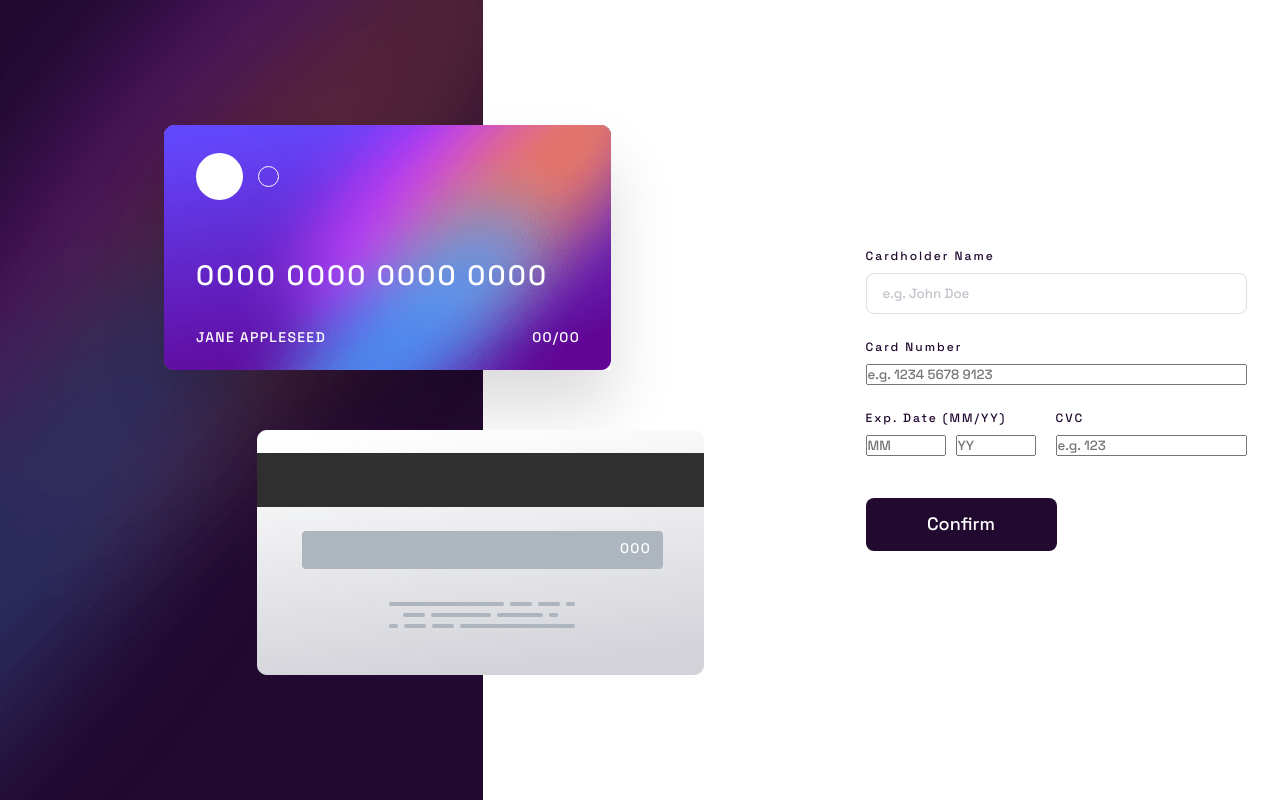
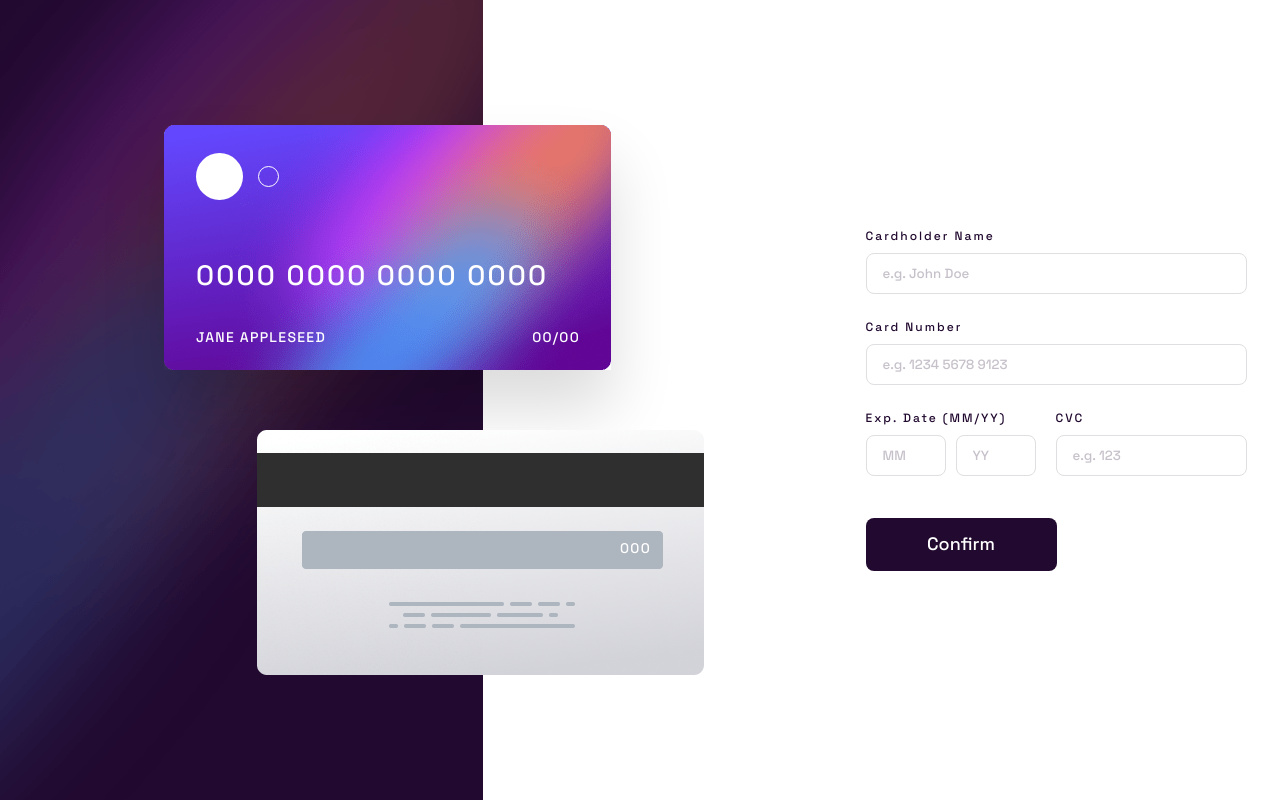
Before and after one commit to Mariam-Mantidze/Interactive-card-details-form, a React (Vite) app: page / in a window 1280 px wide. Built offline with nearby package versions, Linux system fonts and the light colour scheme.

Commit message:
refactor: add watch api

```diff
--- a/src/App.jsx
+++ b/src/App.jsx
@@ -4,124 +4,92 @@ import React from "react";
 import Form from "./components/Form";
 import Success from "./components/Success";
 import Card from "./components/Card";
+import { GlobalStyle } from "../styles/GlobalStyles";
+import { useForm } from "react-hook-form";
+import { yupResolver } from "@hookform/resolvers/yup";
+import * as yup from "yup";
 
-import { GlobalStyle } from "../styles/GlobalStyles";
+// import { useState } from "react";
+
+const schema = yup.object({
+  name: yup
+    .string()
+    .required("Name is required")
+    .min(3, "Name should have at least 3 characters")
+    .max(30, "Name should have max. 30 characters")
+    .test("space check", "Both name and surname required", (value) =>
+      value.includes(" ")
+    ),
+  cardNumber: yup
+    .string()
+    .required("Card number is required")
+    .min(19, "Min. 16 symbols are required"),
+  month: yup
+    .string()
+    .required("Can't be blank")
+    .min(2, "Min. 2 characters are required")
+    .test(
+      "month validation",
+      "Invalid value",
+      (value) => parseInt(value) > 0 && parseInt(value) <= 12
+    ),
+  year: yup
+    .string()
+    .required("Can't be blank")
+    .min(2, "Min. 2 characters are required")
+    .test(
+      "year validation",
+      "Invalid value",
+      (value) => parseInt(value) >= 24 && parseInt(value) <= 40
+    ),
+  cvc: yup
+    .string()
+    .required("CVC is required")
+    .min(3, "Min. 3 characters are required"),
+});
 
 function App() {
   const [submit, setSubmit] = useState(false);
-  const [errors, setErrors] = useState({});
-  // const [success, setSuccess] = useState("");
 
-  // const [values, setValues] = useState({
-  //   name: "",
-  //   cardNumber: "",
-  //   month: "",
-  //   year: "",
-  //   cvc: "",
-  // });
+  const {
+    register,
+    handleSubmit,
+    watch,
+    formState: { errors },
+  } = useForm({
+    resolver: yupResolver(schema),
+  });
 
-  // const handleChange = (e) => {
-  //   const { id, value } = e.target;
-
-  //   if (id === "cardNumber") {
-  //     const onlyDigits = value.replace(/\D/g, "");
-  //     if (onlyDigits.length <= 16) {
-  //       const formattedValue = onlyDigits.replace(/(.{4})/g, "$1 ").trim();
-  //       setValues({ ...values, [id]: formattedValue });
-  //     }
-  //   } else {
-  // //     setValues({ ...values, [id]: value });
-  // //   }
-
-  //   // =================== NOT WORKING. INVESTIGATE =========================
-  //   // if (id === "month" || id === "year") {
-  //   //   const onlyDigits = value.replace(/\D/g, "");
-  //   //   setValues({ ...values, [id]: onlyDigits });
-  //   // }
-  // };
-
-  // const validation = () => {
-  //   let errors = {};
-
-  //   // name validation
-  //   if (!values.name.trim()) {
-  //     errors.name = "Can't be blank";
-  //   } else if (!isNaN(values.name)) {
-  //     errors.name = "Wrong format, can't be number";
-  //   }
-
-  //   // card number validation
-  //   if (!values.cardNumber.trim()) {
-  //     errors.cardNumber = "Can't be blank";
-  //   } else if (/\D/.test(values.cardNumber.replace(/\s/g, ""))) {
-  //     errors.cardNumber = "Wrong format, numbers only";
-  //   } else if (values.cardNumber.replace(/\s/g, "").length !== 16) {
-  //     errors.cardNumber = "Card number should be 16 digits long";
-  //   }
-
-  //   // date validation
-  //   if (!values.month.trim() && !values.year.trim()) {
-  //     errors.month = "Can't be blank";
-  //   } else if (
-  //     /\D/.test(values.month.replace(/\s/g, "")) ||
-  //     /\D/.test(values.year.replace(/\s/g, ""))
-  //   ) {
-  //     errors.month = "Wrong format, numbers only";
-  //   } else if (
-  //     values.month.replace(/\s/g, "").length == 2 &&
-  //     values.year.replace(/\s/g, "").length !== 2
-  //   ) {
-  //     errors.month = "Can't be blank";
-  //   } else if (
-  //     values.year.replace(/\s/g, "").length == 2 &&
-  //     values.month.replace(/\s/g, "").length !== 2
-  //   ) {
-  //     errors.month = "Can't be blank";
-  //   } else if (
-  //     values.month.replace(/\s/g, "").length < 2 ||
-  //     values.year.replace(/\s/g, "").length < 2
-  //   ) {
-  //     errors.month = "Date should be 2 numbers";
-  //   }
-
-  //   // cvc validation
-  //   if (!values.cvc.trim()) {
-  //     errors.cvc = "Can't be blank";
-  //   } else if (/\D/.test(values.cvc.replace(/\s/g, ""))) {
-  //     errors.cvc = "Wrong format, numbers only";
-  //   } else if (values.cvc.replace(/\s/g, "").length !== 3) {
-  //     errors.cvc = "CVC should be 3 numbers";
-  //   }
-
-  //   return errors;
-  // };
+  const name = watch("name");
+  const cardNumber = watch("cardNumber");
+  const month = watch("month");
+  const year = watch("year");
+  const cvc = watch("cvc");
 
   const onSubmit = (data) => {
-    console.log(data);
-    // e.preventDefault();
-    // const validationErrors = validation();
-
-    // setErrors(validationErrors);
-
-    // if (Object.keys(validationErrors).length === 0) {
-    //   setSubmit(true);
-    // }
+    setSubmit(true);
   };
 
   return (
     <MainContainer>
       <GlobalStyle />
-      <Card />
+      <Card
+        name={name}
+        cardNumber={cardNumber}
+        month={month}
+        year={year}
+        cvc={cvc}
+      />
       <Main>
         {" "}
         {submit ? (
-          <Success />
+          <Success setSubmit={setSubmit} />
         ) : (
           <Form
-            // {...values}
-            // handleChange={handleChange}
+            register={register}
+            handleSubmit={handleSubmit}
+            errors={errors}
             onSubmit={onSubmit}
-            // errors={errors}
           />
         )}
       </Main>
--- a/src/components/Form.jsx
+++ b/src/components/Form.jsx
@@ -1,61 +1,17 @@
 import styled from "styled-components";
-import { useForm } from "react-hook-form";
-import { yupResolver } from "@hookform/resolvers/yup";
-import * as yup from "yup";
 import ReactInputMask from "react-input-mask";
 
 // import { useState } from "react";
 
-const schema = yup.object({
-  name: yup
-    .string()
-    .required("Name is required")
-    .min(3, "Name should have at least 3 characters")
-    .max(30, "Name should have max. 30 characters")
-    .test("space check", "Both name and surname required", (value) =>
-      value.includes(" ")
-    ),
-  cardNumber: yup
-    .string()
-    .required("Card number is required")
-    .min(19, "Min. 16 symbols are required"),
-  month: yup
-    .string()
-    .required("Can't be blank")
-    .test(
-      "month validation",
-      "Invalid value",
-      (value) => parseInt(value) > 0 && parseInt(value) <= 12
-    ),
-  year: yup
-    .string()
-    .required("Can't be blank")
-    .test("year validation", "Invalid value", (value) => parseInt(value) > 24),
-  cvc: yup.string().required("CVC is required"),
-});
-
-export default function Form({ onSubmit }) {
-  const {
-    register,
-    handleSubmit,
-    watch,
-    formState: { errors },
-  } = useForm({
-    resolver: yupResolver(schema),
-  });
-
-  console.log(errors);
-
+export default function Form({ onSubmit, register, handleSubmit, errors }) {
   return (
     <div>
       <FormComponent onSubmit={handleSubmit(onSubmit)}>
         <div className="label-input">
           <label htmlFor="name">Cardholder Name</label>
           <Input
+            style={errors.name && { borderColor: "rgba(255, 80, 80, 1)" }}
             {...register("name")}
-            // maxLength={20}
-            // errors={errors.name}
-            // onChange={handleChange}
             id="name"
             placeholder="e.g. John Doe"
             type="text"
@@ -67,6 +23,8 @@ export default function Form({ onSubmit }) {
         <div className="label-input">
           <label htmlFor="cardNumber">Card Number</label>
           <ReactInputMask
+            style={errors.cardNumber && { borderColor: "rgba(255, 80, 80, 1)" }}
+            className="inputmask"
             {...register("cardNumber")}
             id="cardNumber"
             placeholder="e.g. 1234 5678 9123"
@@ -85,9 +43,10 @@ export default function Form({ onSubmit }) {
             <label htmlFor="month">Exp. Date (MM/YY)</label>
             <div className="date-container">
               <ReactInputMask
+                style={errors.month && { borderColor: "rgba(255, 80, 80, 1)" }}
                 {...register("month")}
                 id="month"
-                className="date"
+                className="date inputmask"
                 placeholder="MM"
                 type="text"
                 mask="99"
@@ -95,9 +54,10 @@ export default function Form({ onSubmit }) {
               />
 
               <ReactInputMask
+                style={errors.year && { borderColor: "rgba(255, 80, 80, 1)" }}
                 {...register("year")}
                 id="year"
-                className="date"
+                className="date inputmask"
                 placeholder="YY"
                 type="text"
                 mask="99"
@@ -113,12 +73,14 @@ export default function Form({ onSubmit }) {
           <div className="cvc">
             <label htmlFor="cvc">CVC</label>
             <ReactInputMask
+              style={errors.cvc && { borderColor: "rgba(255, 80, 80, 1)" }}
               {...register("cvc")}
               id="cvc"
               placeholder="e.g. 123"
               type="text"
               mask="999"
               maskChar=""
+              className="inputmask"
             />
             {errors.cvc && <ErrorMessage>{errors.cvc.message}</ErrorMessage>}
           </div>
@@ -139,6 +101,35 @@ const FormComponent = styled.form`
   display: flex;
   flex-direction: column;
   gap: 20px;
+
+  & .inputmask {
+    padding: 11px 16px;
+    border-radius: 8px;
+    border: 1px solid rgba(223, 222, 224, 1);
+    width: 327px;
+    cursor: pointer;
+    color: rgba(33, 9, 47, 1);
+
+    @media (min-width: 1000px) {
+      width: 381px;
+    }
+
+    &::-webkit-inner-spin-button {
+      display: none;
+    }
+
+    &:hover {
+      outline: none;
+      border-color: #610595;
+      /* border: 1px solid transparent; */
+      /* border-image: linear-gradient(163.95deg, #6348fe 4.74%, #610595 88.83%) 1; */
+    }
+
+    &::placeholder {
+      color: rgba(33, 9, 47, 1);
+      opacity: 0.25;
+    }
+  }
 
   @media (min-width: 1000px) {
     margin-top: 0;
--- a/src/components/Success.jsx
+++ b/src/components/Success.jsx
@@ -1,13 +1,15 @@
 import styled from "styled-components";
 import CheckMark from "/images/icon-complete.svg";
 
-export default function Success() {
+export default function Success({ setSubmit }) {
   return (
     <SuccessContainer>
       <img className="check-mark" src={CheckMark} alt="check-mark" />
       <h2 className="thank-you">THANK YOU!</h2>
       <p className="success-text">We’ve added your card details</p>
-      <button className="continue-btn">Continue</button>
+      <button onClick={() => setSubmit(false)} className="continue-btn">
+        Continue
+      </button>
     </SuccessContainer>
   );
 }
@@ -43,7 +45,7 @@ const SuccessContainer = styled.div`
     width: 100%;
     margin-top: 48px;
     width: 327px;
-
+    cursor: pointer;
     color: rgba(255, 255, 255, 1);
   }
 `;
```
